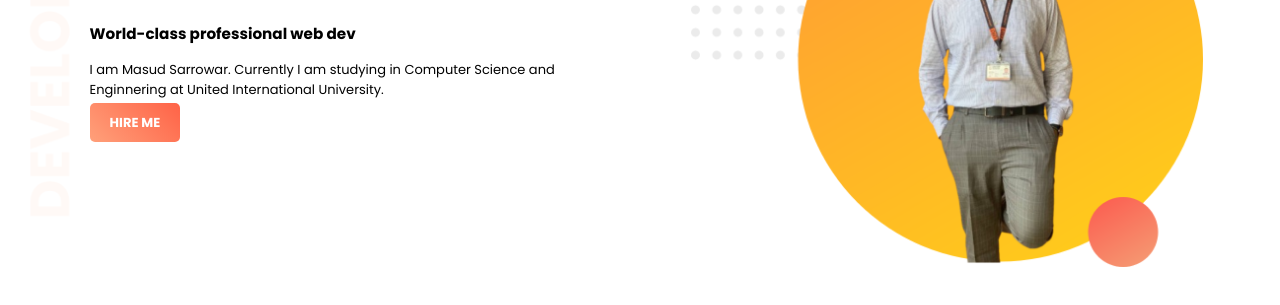
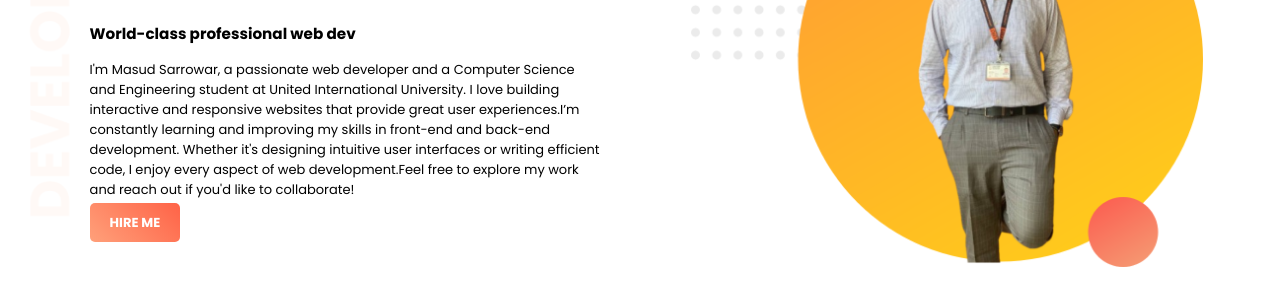
Before and after one commit to masudsarrowar/web-portfolio, a plain HTML site: page index.html in a window 1280 px wide. Shown: the part 143-448 px from the top of the page. Drawn offline with Linux system fonts and the light colour scheme.

Commit message:
some changes

```diff
--- a/index.html
+++ b/index.html
@@ -15,7 +15,7 @@
         <h1>Welcome To</h1>
         <h1> <span class="name-highlight">Masud</span> Website</h1>
         <h3>World-class professional web dev</h3>
-        <p>I am Masud Sarrowar. Currently I am studying in Computer Science and Enginnering at United International University.</p>
+        <p> I'm Masud Sarrowar, a passionate web developer and a Computer Science and Engineering student at United International University. I love building interactive and responsive websites that provide great user experiences.I’m constantly learning and improving my skills in front-end and back-end development. Whether it's designing intuitive user interfaces or writing efficient code, I enjoy every aspect of web development.Feel free to explore my work and reach out if you'd like to collaborate!</p>
         <a class="link-button" target="_blank" href="https://www.linkedin.com/in/masudsarrowar/">HIRE ME</a>
     </div>
     <div class="half-width">
```
